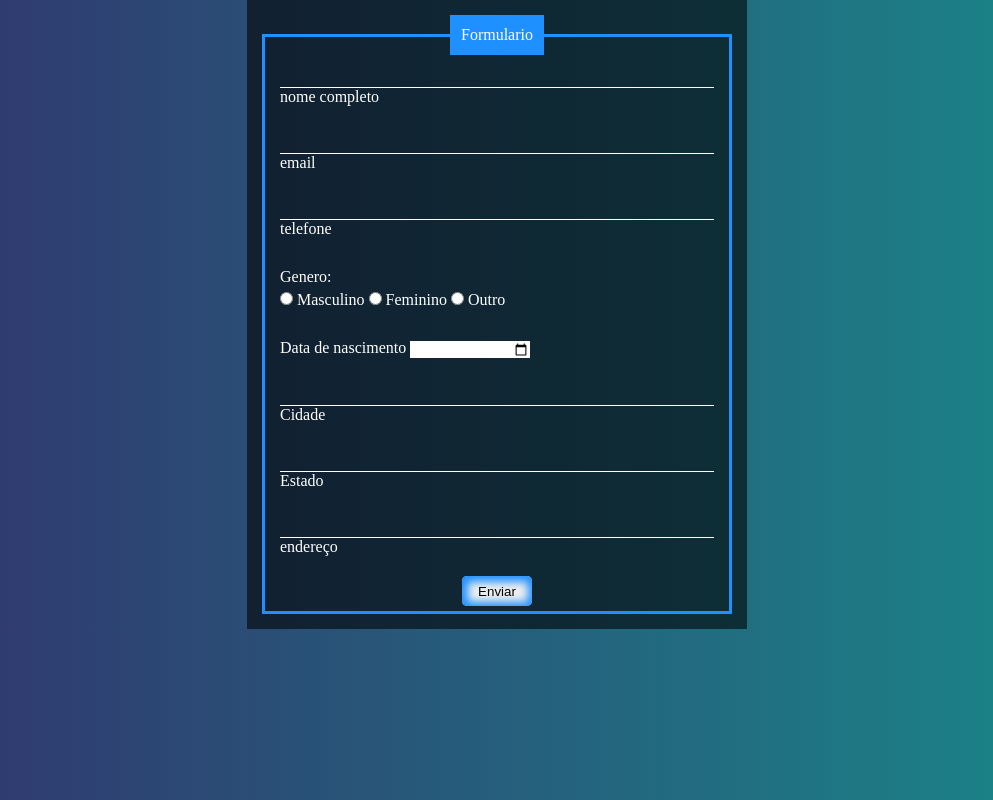
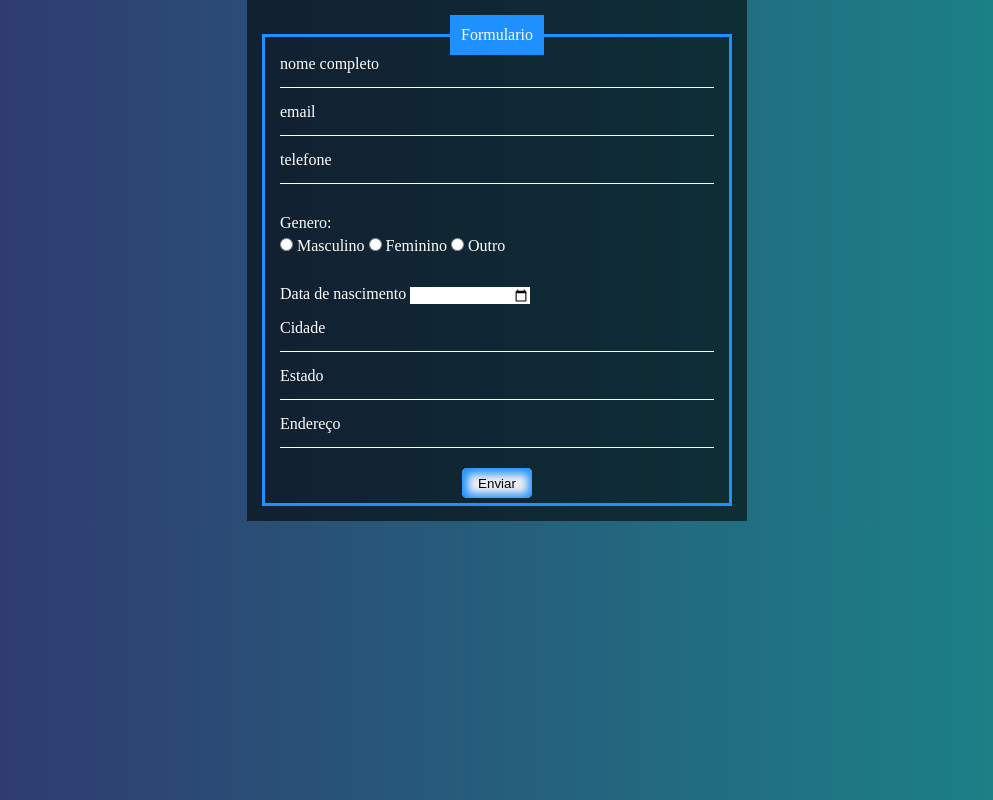
Before and after one commit to TMMDSS/projeto-formulario, a plain HTML site: page index.html in a window 1280 px wide. Shown: the whole page, without its empty margins (143-1136 px from the left). Drawn offline with Linux system fonts and the light colour scheme.

Commit message:
atualizei animação com css

```diff
--- a/index.html
+++ b/index.html
@@ -14,16 +14,16 @@
                 <legend>Formulario</legend>
                 <div class="inputBox">
                     <input type="text" name="nome" id="nome" required class="inputUser">
-                    <label for="nome">nome completo</label>
+                    <label for="nome" class="labelInput">nome completo</label>
                 </div>
 
                 <div class="inputBox">
                     <input type="email" name="email" id="email" class="inputUser">
-                    <label for="email">email</label>
+                    <label for="email" class="labelInput">email</label>
                 </div>
                 <div class="inputBox">
                     <input type="tel" name="tele" id="tele" class="inputUser">
-                    <label for="tele">telefone</label>
+                    <label for="tele" class="labelInput">telefone</label>
                 </div>
 
 
@@ -46,17 +46,17 @@
 
                 <div class="inputBox">
                     <input type="text" name="cidade" id="cidade" class="inputUser">
-                    <label for="cidade">Cidade</label>
+                    <label for="cidade" class="labelInput">Cidade</label>
                 </div>
 
                 <div class="inputBox">
                     <input type="text" name="estado" id="estado" class="inputUser">
-                    <label for="estado">Estado</label>
+                    <label for="estado" class="labelInput">Estado</label>
                 </div>
 
                 <div class="inputBox">
                     <input type="text" name="endereco" id="endereco" class="inputUser">
-                    <label for="endereco">endereço</label>
+                    <label for="endereco" class="labelInput">Endereço</label>
                 </div>
 
                 <input type="submit" value="Enviar" id="submit">
--- a/style.css
+++ b/style.css
@@ -30,7 +30,7 @@ p {
 .inputBox {
     padding: 15px;
     color: white;
-
+    position: relative;
 
 }
 
@@ -43,6 +43,12 @@ p {
     font-size: 15px;
     width: 100%;
     letter-spacing: 7px;
+}
+
+.inputUser:focus ~ .labelInput {
+    top: -10px;
+    font-size: 12px;
+    color: dodgerblue;
 }
 
 fieldset {
@@ -72,3 +78,11 @@ legend {
     background-color: dodgerblue;
     color: white;
 }
+
+.labelInput {
+    position: absolute;
+    top: 0px;
+    left: 15px;
+    pointer-events: none;
+    transition: .5s;
+}
```
